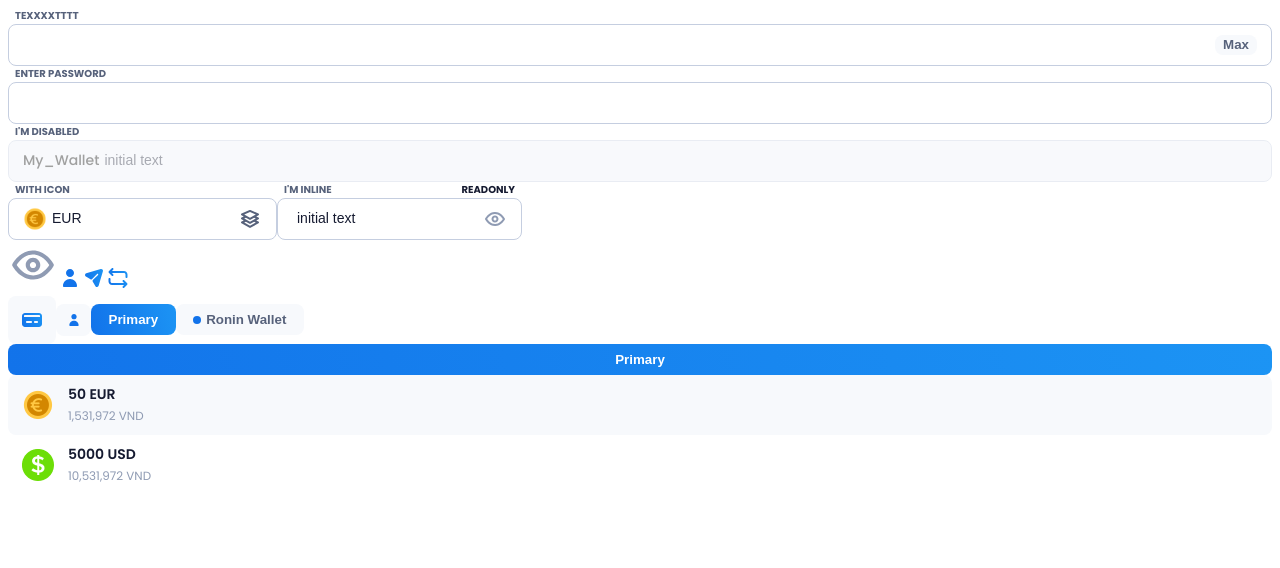
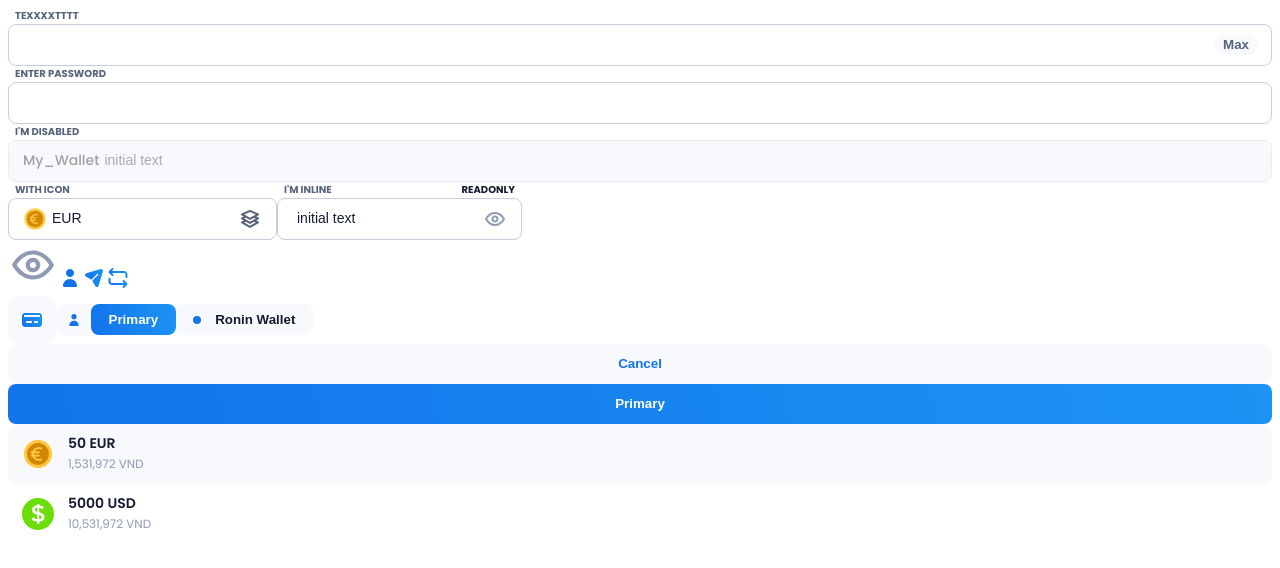
Before and after one commit to trchopan/axie-challenge, a Vue app: page /try-components in a window 1280 px wide. Shown: the top 568 px of the page. Built offline with nearby package versions, Linux system fonts and the light colour scheme; no server answers; sample sign-in values are in the browser's storage.

Commit message:
Add support for normal button Block with color text

```diff
--- a/src/components/Button.vue
+++ b/src/components/Button.vue
@@ -50,7 +50,7 @@ export default defineComponent({
 <style lang="scss" scoped>
 .button {
   background: #f7f9fc;
-  color: #57627b;
+  color: #151a30;
   border-radius: 8px;
   height: 2.25rem;
 
@@ -84,9 +84,11 @@ export default defineComponent({
   }
 
   &-block {
+    height: 40px;
     display: flex;
     flex: 1 0 auto;
     min-width: 100% !important;
+    color: #1273ea;
   }
 
   &-primary {
@@ -95,6 +97,7 @@ export default defineComponent({
   }
 
   &-small {
+    color: #57627b;
     height: 20px;
     padding: 0 8px;
   }
--- a/src/components/Icon.vue
+++ b/src/components/Icon.vue
@@ -40,6 +40,6 @@ export default defineComponent({
 
 <style lang="scss" scoped>
 .left {
-  margin-right: 5px;
+  margin-right: 14px;
 }
 </style>
--- a/src/pages/TryComponents.vue
+++ b/src/pages/TryComponents.vue
@@ -47,6 +47,7 @@
     <Icon name="circle-fill" size="8px" left />
     Ronin Wallet
   </Button>
+  <Button block>Cancel</Button>
   <Button primary block>Primary</Button>
   <div>
     <ListItem
```
